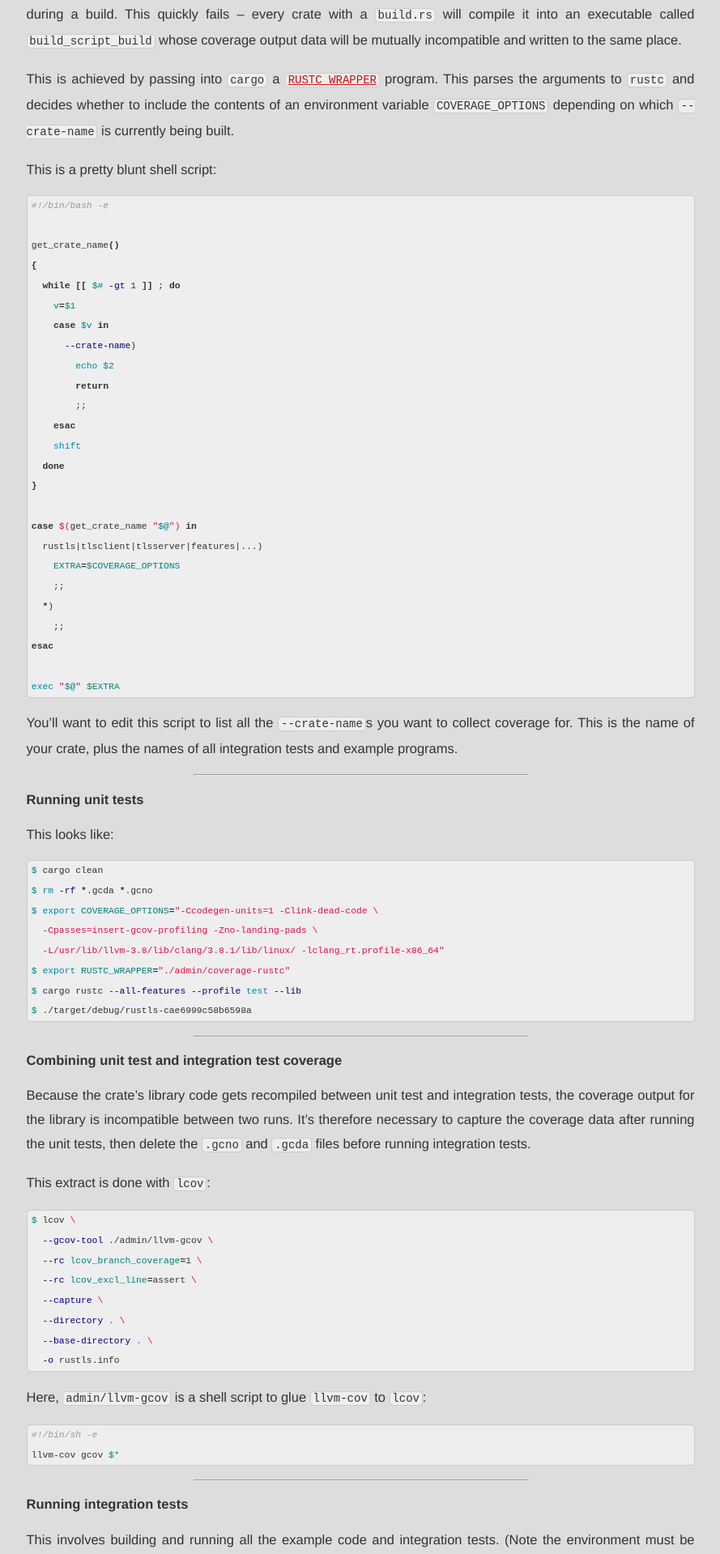
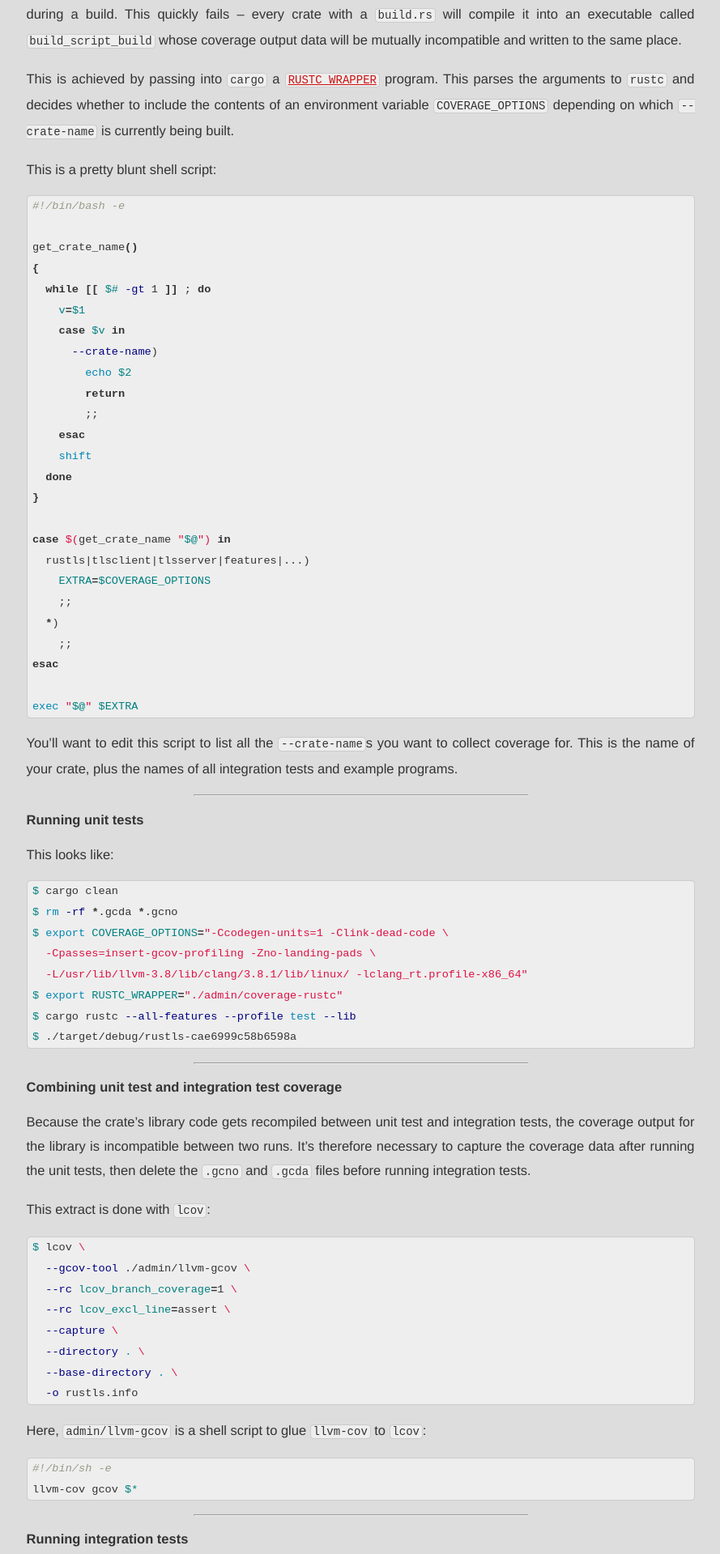
Before and after one commit to ctz/ctz.github.com, a Jekyll site: the page built from index.md, in a window 1280 px wide. Shown: the part 854-2773 px from the top of the page at 81% size, without its empty margins (195-1084 px from the left). Built offline with Jekyll 4.4.1, drawn with Linux system fonts in a browser that asks for light colours.

Commit message:
make code bigger

```diff
--- a/css/screen.css
+++ b/css/screen.css
@@ -316,7 +316,7 @@ ul#toc-side li, ul#toc-main li {
 }
 
 div.highlight {
-  font-size: 10pt;
+  font-size: 12pt;
   margin-top: 0.5em;
   margin-bottom: 0.5em;
 }
```
